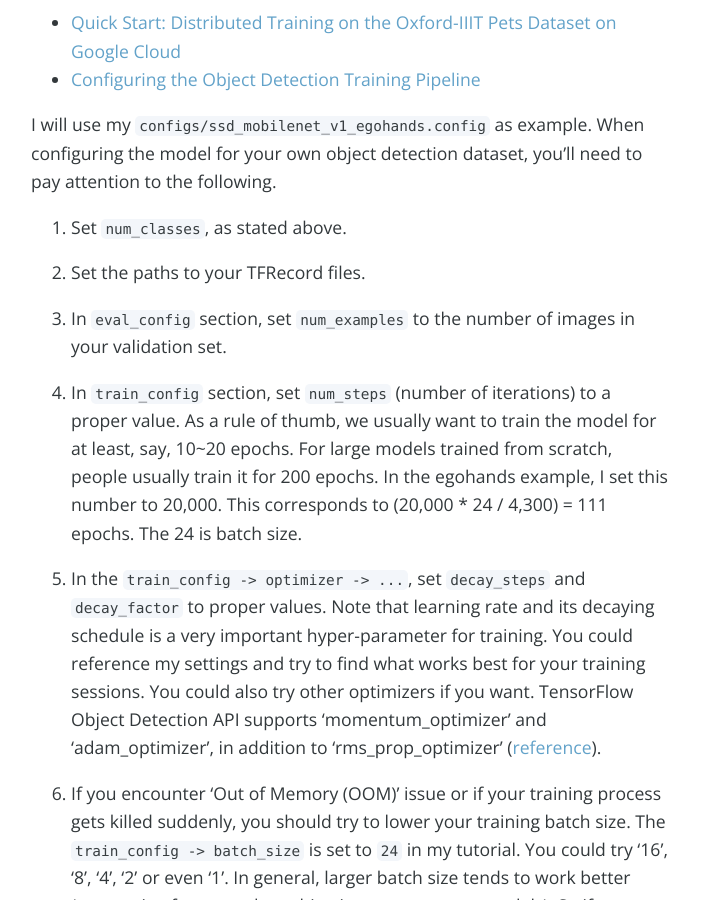
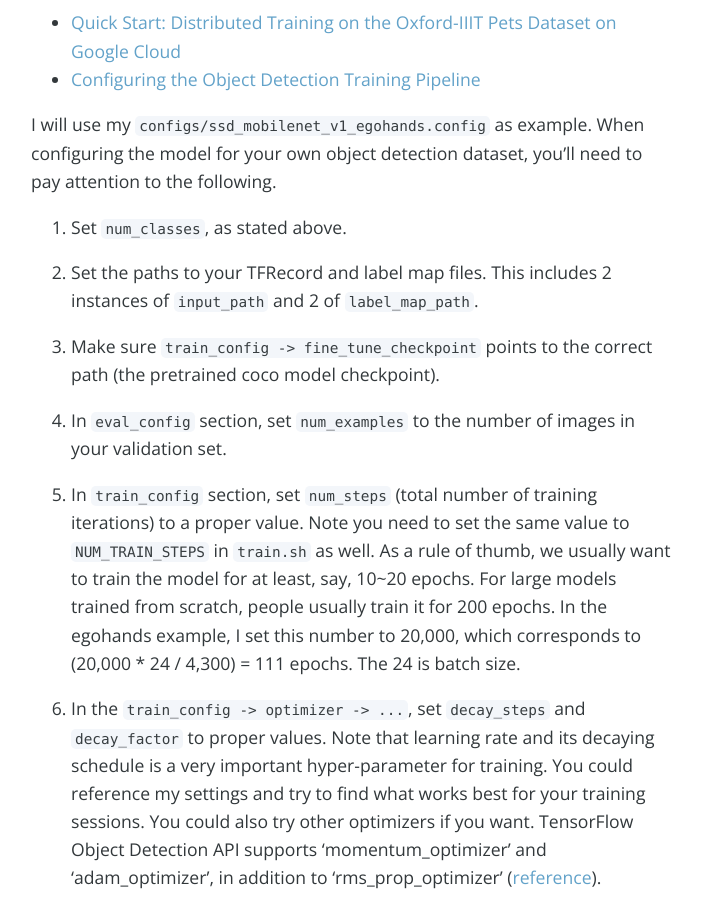
Before and after one commit to jkjung-avt/jkjung-avt.github.io, a Jekyll site: the page built from _posts/2018-09-24-object-detection-tutorial.md, in a window 1280 px wide and 900 px high, scrolled down 2169 px. Shown: the whole window, without its empty margins (289-990 px from the left). Built offline with Jekyll 4.4.1, drawn with Linux system fonts in a browser that asks for light colours; nearby versions of some CDN libraries; comment, search, counter and statistics services are not loaded.

Commit message:
Add description of 'fine_tune_checkpoint'

```diff
--- a/_posts/2018-09-24-object-detection-tutorial.md
+++ b/_posts/2018-09-24-object-detection-tutorial.md
@@ -43,17 +43,19 @@ I will use my `configs/ssd_mobilenet_v1_egohands.config` as example.  When confi
 
 1. Set `num_classes`, as stated above.
 
-2. Set the paths to your TFRecord files.
+2. Set the paths to your TFRecord and label map files.  This includes 2 instances of `input_path` and 2 of `label_map_path`.
 
-3. In `eval_config` section, set `num_examples` to the number of images in your validation set.
+3. Make sure `train_config -> fine_tune_checkpoint` points to the correct path (the pretrained coco model checkpoint).
 
-4. In `train_config` section, set `num_steps` (number of iterations) to a proper value.  As a rule of thumb, we usually want to train the model for at least, say, 10~20 epochs.  For large models trained from scratch, people usually train it for 200 epochs.  In the egohands example, I set this number to 20,000.  This corresponds to (20,000 * 24 / 4,300) = 111 epochs.  The 24 is batch size.
+4. In `eval_config` section, set `num_examples` to the number of images in your validation set.
 
-5. In the `train_config -> optimizer -> ...`, set `decay_steps` and `decay_factor` to proper values.  Note that learning rate and its decaying schedule is a very important hyper-parameter for training.  You could reference my settings and try to find what works best for your training sessions.  You could also try other optimizers if you want.  TensorFlow Object Detection API supports 'momentum_optimizer' and 'adam_optimizer', in addition to 'rms_prop_optimizer' ([reference](https://github.com/tensorflow/models/blob/master/research/object_detection/protos/optimizer.proto)).
+5. In `train_config` section, set `num_steps` (total number of training iterations) to a proper value.  Note you need to set the same value to `NUM_TRAIN_STEPS` in `train.sh` as well.  As a rule of thumb, we usually want to train the model for at least, say, 10~20 epochs.  For large models trained from scratch, people usually train it for 200 epochs.  In the egohands example, I set this number to 20,000, which corresponds to (20,000 * 24 / 4,300) = 111 epochs.  The 24 is batch size.
 
-6. If you encounter 'Out of Memory (OOM)' issue or if your training process gets killed suddenly, you should try to lower your training batch size.  The `train_config -> batch_size` is set to `24` in my tutorial.  You could try '16', '8', '4', '2' or even '1'.  In general, larger batch size tends to work better (converging faster, and resulting in more accurate models).  So if you have a powerful GPU with more memory at disposal, you could on the other hand try to increase batch size.  You'll need to re-calculate `num_steps` and `decay_steps` (in #4 and #5 above) if you adjust batch size.
+6. In the `train_config -> optimizer -> ...`, set `decay_steps` and `decay_factor` to proper values.  Note that learning rate and its decaying schedule is a very important hyper-parameter for training.  You could reference my settings and try to find what works best for your training sessions.  You could also try other optimizers if you want.  TensorFlow Object Detection API supports 'momentum_optimizer' and 'adam_optimizer', in addition to 'rms_prop_optimizer' ([reference](https://github.com/tensorflow/models/blob/master/research/object_detection/protos/optimizer.proto)).
 
-7. (Optional) You might also try to add some data augmentation ([reference](https://stackoverflow.com/questions/44906317/what-are-possible-values-for-data-augmentation-options-in-the-tensorflow-object)) in the config file.  This could be especially useful if you have a relatively small dataset.
+7. If you encounter 'Out of Memory (OOM)' issue or if your training process gets killed suddenly, you should try to lower your training batch size.  The `train_config -> batch_size` is set to `24` in my tutorial.  You could try '16', '8', '4', '2' or even '1'.  In general, larger batch size tends to work better (converging faster, and resulting in more accurate models).  So if you have a powerful GPU with more memory at disposal, you could on the other hand try to increase batch size.  You'll need to re-calculate `num_steps` and `decay_steps` (in #4 and #5 above) if you adjust batch size.
+
+8. (Optional) You might also try to add some data augmentation ([reference](https://stackoverflow.com/questions/44906317/what-are-possible-values-for-data-augmentation-options-in-the-tensorflow-object)) in the config file.  This could be especially useful if you have a relatively small dataset.
 
 # Training and Evaluating
 
```
